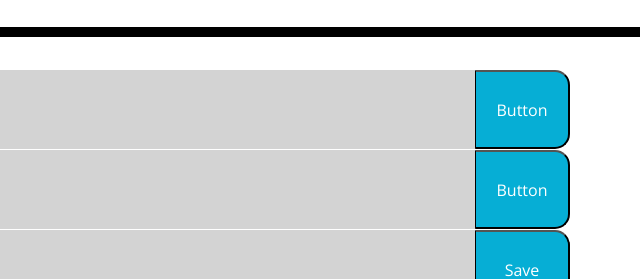
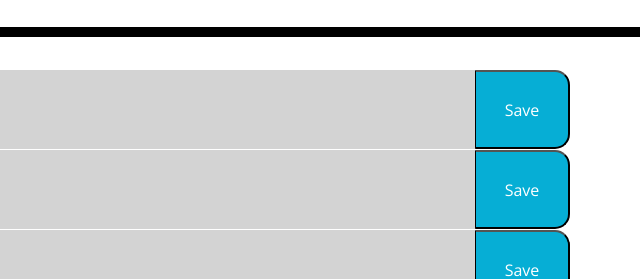
Before and after one commit to csr-ph/workday-scheduler, a plain HTML site: page index.html in a window 1280 px wide. Shown: the part 267-546 px from the top of the page, 640-1280 px from the left. Drawn offline with nearby package versions, Linux system fonts and the light colour scheme.

Commit message:
fix errors

```diff
--- a/index.html
+++ b/index.html
@@ -36,7 +36,7 @@
         <textarea class="col-sm-10 description" id="9">
 
         </textarea>
-        <button class="col-sm-1 saveBtn 9">Button</button>
+        <button class="col-sm-1 saveBtn 9">Save</button>
       </div>
 
       <div class="row time-block">
@@ -46,7 +46,7 @@
         <textarea class="col-sm-10 description" id="10">
 
         </textarea>
-        <button class="col-sm-1 saveBtn 10">Button</button>
+        <button class="col-sm-1 saveBtn 10">Save</button>
       </div>
 
       <div class="row time-block">
```
